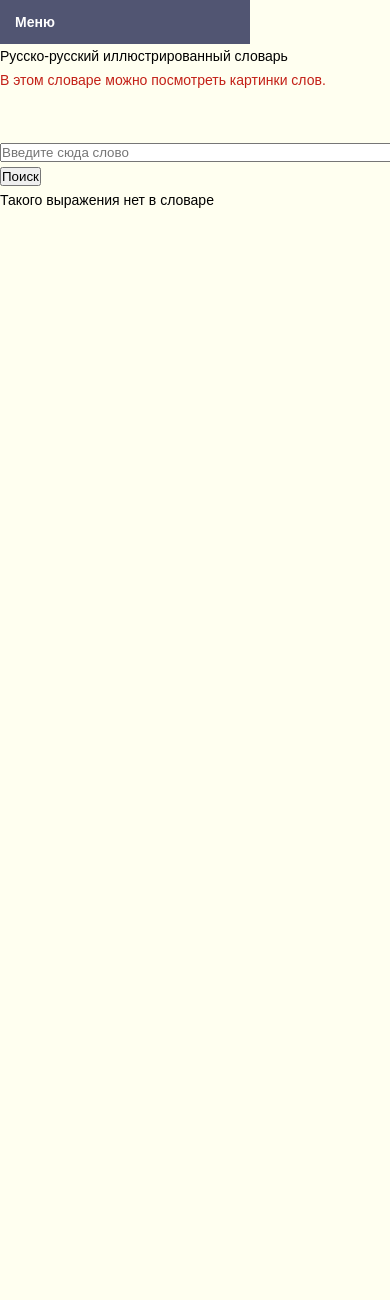
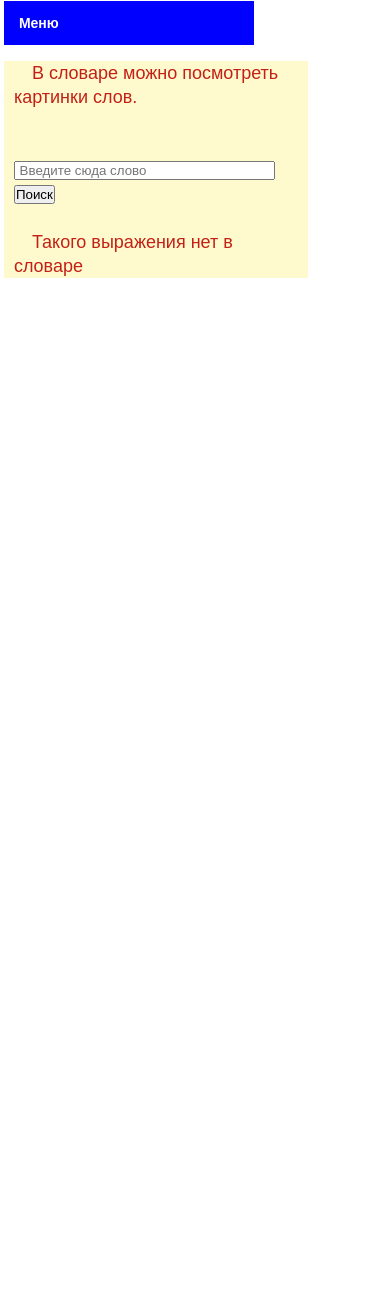
Before and after one commit to ilacin/massaslov.ru, a PHP site: page /?word=1 in a window 390 px wide; the page is wider, and only the part inside the window is pictured. Shown: the top 1300 px of that part. Before the commit the page ends 208 px from the top of that part, so only its background shows below. Run offline with PHP 8.4, Linux system fonts and the light colour scheme; data that the repository does not hold is empty; a stand-in replaces the project's code that opens the database connection; some libraries are stand-ins or nearby versions.

Commit message:
все работает. база данных не подключена

```diff
--- a/index.php
+++ b/index.php
@@ -6,6 +6,7 @@
 <title>Словарь с картинками</title>
 <link href="style.css" rel="stylesheet" type="text/css">
 <script src="https://ajax.googleapis.com/ajax/libs/jquery/1.7.1/jquery.min.js" type="text/javascript" ></script>
+	<script src="https://ajax.googleapis.com/ajax/libs/jquery/1.7.1/jquery.min.js" type="text/javascript" ></script>
 	<script type="text/javascript">
 		$(document).ready(function(){
 			var touch = $('#touch-menu');
@@ -71,11 +72,17 @@ $('body,html').animate({scrollTop:0},800);
 
 
         <div class="searchpane">
-			<div>
+			<div class="text_block">
 			<h1>Русско-русский иллюстрированный словарь</h1>
-              <form action="index.php" method='get'>
+              <form action="index.php" method='get' id="mainsearch">
 			  <p id="searching"><label>В этом словаре можно посмотреть картинки слов.<br><br><br>
-                <input type="text" name='word' size="98%" id='inputword' placeholder="Введите сюда слово">
+                <input type="text" name='word' size="98%" id='inputword' placeholder="&nbspВведите сюда слово">
+	        <input type='submit' value='Поиск'></label></p>
+              </form>
+
+			  <form action="index.php" method='get' id="mobilesearch">
+			  <p id="searching"><label>В словаре можно посмотреть картинки слов.<br><br><br>
+                <input type="text" name='word' size="30%" id='inputword' placeholder="&nbspВведите сюда слово">
 	        <input type='submit' value='Поиск'></label></p>
               </form>
 
@@ -86,7 +93,7 @@ $gk=$_GET['word'];
 
 if (empty($gk))
 {
-echo "<p><label for='inputword'>Нужно ввести слово</label></p>";
+echo "<h6><label for='inputword'>Нужно ввести слово</label></h6>";
 }
 if(isset($gk))
 {
@@ -94,7 +101,7 @@ $query = mysql_query("SELECT * FROM maccaclovcomtable WHERE `title` LIKE '".$gk.
 $row = mysql_fetch_array($query);
 if (empty($row) AND !empty($gk))
 {
-echo "<p><label for='inputword'>Такого выражения нет в словаре</label></p>";
+echo "<h6><label for='inputword'>Такого выражения нет в словаре</label></h6>";
 }
 }
 
--- a/style.css
+++ b/style.css
@@ -1,29 +1,17 @@
-html, body, div, span, applet, object, iframe,
-h1, h2, h3, h4, h5, h6, p, blockquote, pre,
-a, abbr, acronym, address, big, cite, code,
-del, dfn, em, img, ins, kbd, q, s, samp,
-small, strike, strong, sub, sup, tt, var,
-b, u, i, center,
-dl, dt, dd, ol, ul, li,
-fieldset, form, label, legend,
-table, caption, tbody, tfoot, thead, tr, th, td,
-article, aside, canvas, details, embed,
-figure, figcaption, footer, header, hgroup,
-menu, nav, output, ruby, section, summary,
-time, mark, audio, video {
+body {
 	margin: 0;
 	padding: 0;
 	border: 0;
 	font-size: 100%;
 	font: inherit;
 	vertical-align: baseline;
+	height: 100%;
+	font: 18px/24px Arial, Tahoma, sans-serif;
 }
 html {height: 100%;}
-body {
-	height: 100%;
-	font: 14px/24px Arial, Tahoma, sans-serif;
-	background-color: #FFFFF0;
-}
+
+
+
 ol, ul {list-style: none;}
 * {
 	margin: 0;
@@ -50,18 +38,95 @@ a, a:hover {text-decoration: none;}
 .text-right {text-align: right;}
 
 .container {
-	max-width: 250px;
-	margin: 0 left;
+	background: ;
+	width: 300px;
+	position: fixed;
+	left: 1%;
+	top: 130px;
+	height: ;
+}
+
+h1 {
+	color: #C32017;
+	padding: 25px;
+	margin-bottom: 50px;
+}
+
+h4 {
+    font-style : normal ;na
+    font-weight :normal;
+	color: blue;
+    }
+
+	#ad {
+	width:98%;
+	height: 90px;
+	background-color: LemonChiffon;
+	text-align: center;
+	border: 4px dashed #CD5C5C;
+	margin: 15px;
+	padding-top:25px;
+	font-size:36px;
+}
+
+h6 {
+    font-style : normal ;
+    font-size : 18px;
+    font-weight :normal;
+    text-align : left;
+    text-indent : 1em;
+	padding-top: 25px;
+    padding-left : 10px;
+	padding-right: 10px;
+    background-color: LemonChiffon;
+	color: #C32017;
+    }
+
+p {
+    font-style : normal ;
+    font-size : 18px;
+    font-weight :normal;
+    text-align : left;
+    text-indent : 1em;
+    padding-left : 10px;
+	padding-right: 10px;
+    background-color: LemonChiffon;
+    }
+
+
+
+	#searching {
+	color: #C32017;
+	position: ;
+	background-color: ;
 }
 
 .searchpane {
-	max-width: px;
-	margin: 0 auto;
+	position: relative;
+	left: 320px;
+	right: 1%;
+	top: 11px;
+	min-height: 200%;
+	min-width: 400px;
+	max-width: 78%;
+	padding-left: px;
+	padding-right: 0px;
+}
+
+#mobilesearch {display: none;}
+
+.text_block{
+	overflow: hidden;
+	color:#4a4a4a;
+	font-size: 18px;
+	line-height: 24px;
+	min-height: 200px;
+
 }
 
 .nav,
 #touch-menu {
-	background: #3e4156;
+	background: blue;
 }
 .nav li {float: ;}
 .nav li a,
@@ -101,17 +166,9 @@ td {
 	padding: 4px 7px;
 }
 
-#ad{
-	width:98%;
-	height: 90px;
-	background-color:#FFDEAD;
-	text-align: center;
-	border: 4px dashed #CD5C5C;
-	margin: 15px;
-	padding-top:10px;
-	font:36px;
 
-}
+
+
 
 label {
 	cursor:pointer;
@@ -122,7 +179,7 @@ width:100px;
 border:1px solid #ccc;
 background:#f7f7f7;
 text-align:center;
-padding:5px;
+padding:10px;
 position:fixed;
 bottom:10px; /* отступ кнопки от нижнего края страницы*/
 right:10px;
@@ -133,11 +190,7 @@ font-family:verdana;
 font-size:11px;
 }
 
-#searching {
-	color: #C32017;
-	position: ;
-	background-color: ;
-}
+
 
 @media (max-width: 768px) {
 	.nav {display: none;}
@@ -156,4 +209,38 @@ font-size:11px;
 	}
 	#touch-menu {display: block;}
 	#ad {display: none;}
+
+	.container {
+	background: ;
+	width: 250px;
+	position: fixed;
+	left: 1%;
+	top: 1px;
+	height: ;
+	margin-bottom: 5px;
+	z-index: 5;
 }
+
+.searchpane {
+	position: relative;
+	left: 1%;
+	right: ;
+	top: px;
+	background: #ffffff;
+	min-height: 200%;
+	min-width: 250px;
+	max-width: 78%;
+	padding-left: px;
+	padding-right: 0px;
+	margin-top: 50px;
+}
+
+h1 {display: none;}
+
+#mainsearch {display: none;}
+
+#mobilesearch {
+	display: block;
+	}
+
+}
```
